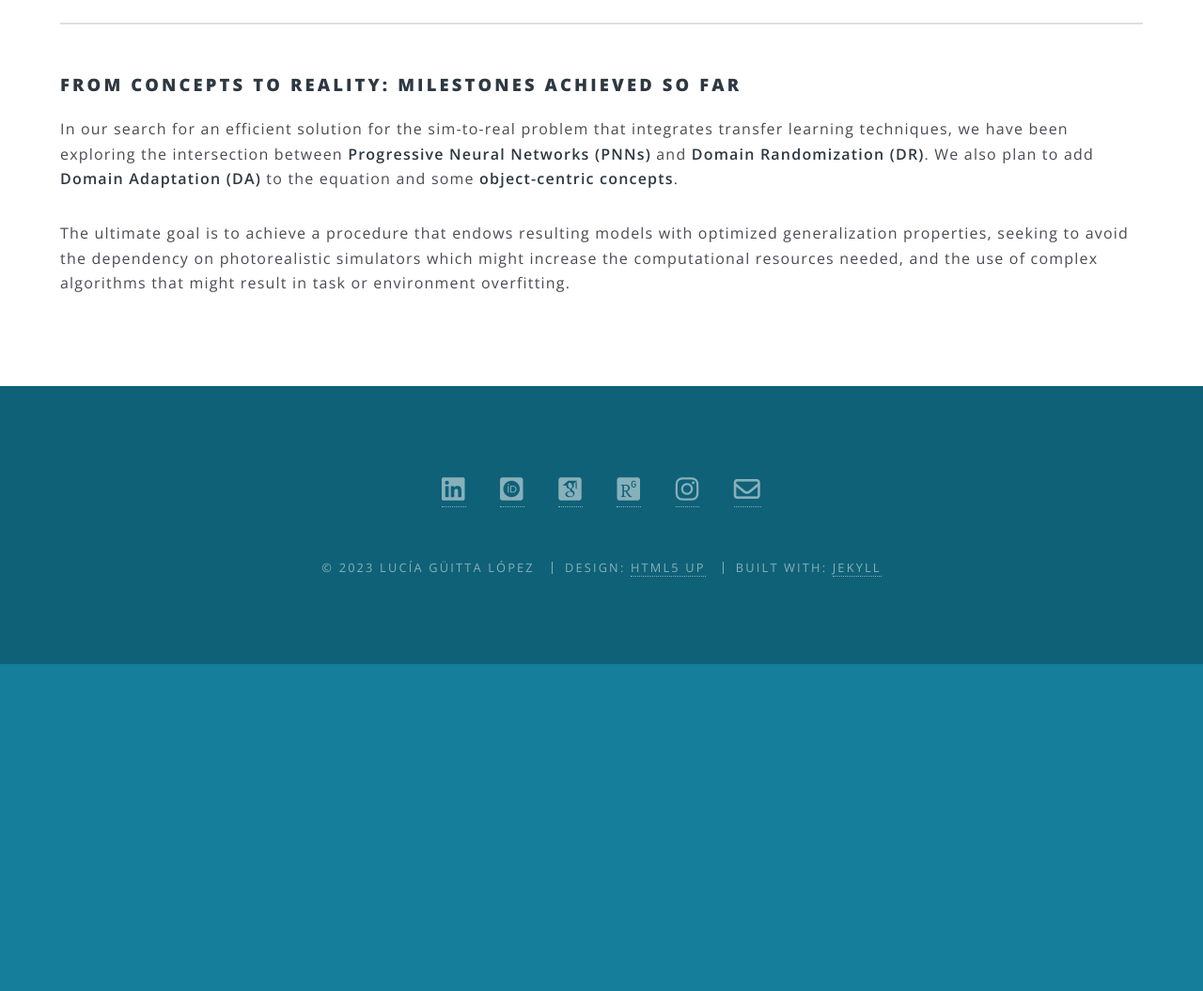
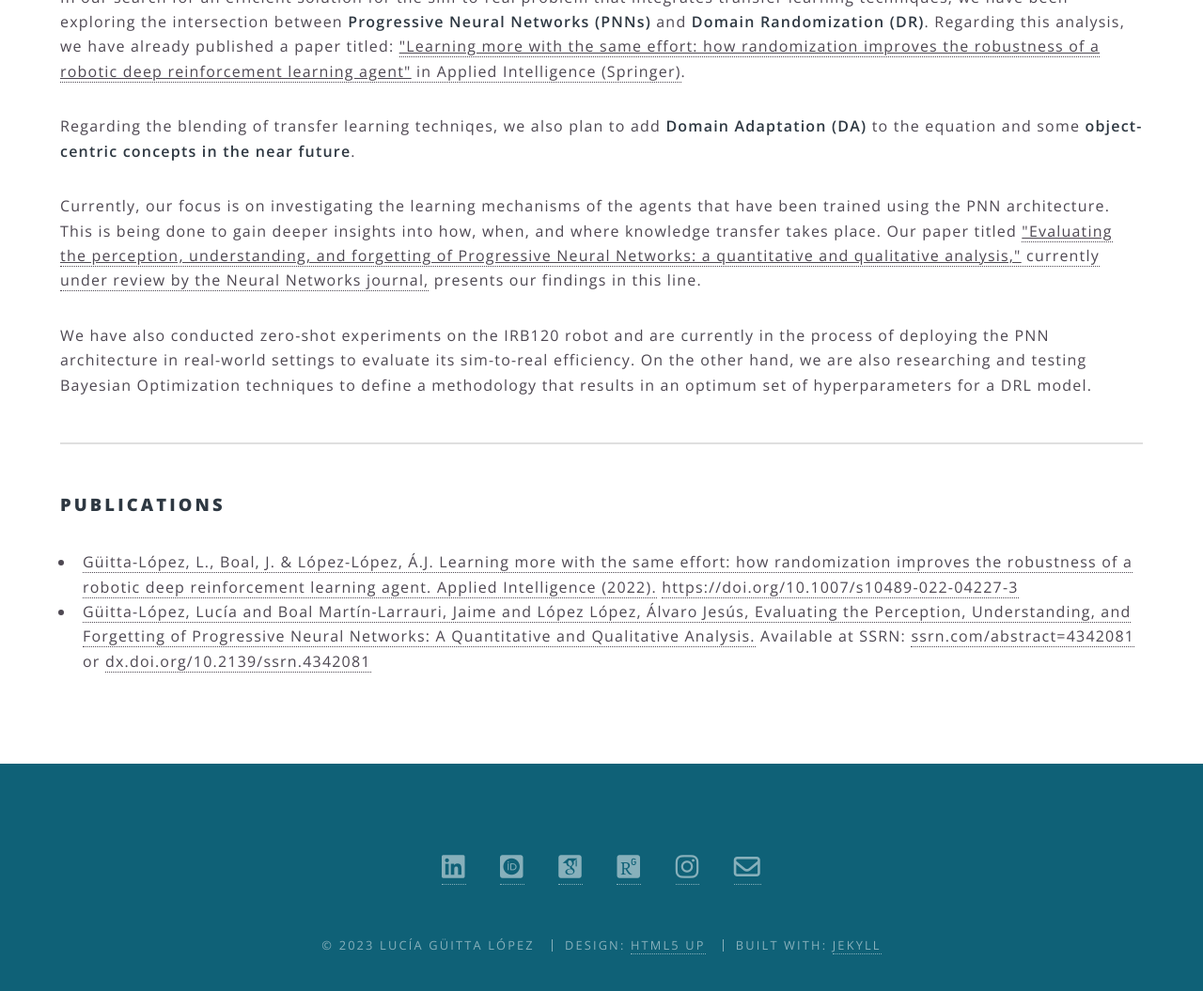
Before and after one commit to Lucia-Guitta/Lucia-Guitta.github.io, a Jekyll site: the page built from phdThesis.html, in a window 1280 px wide and 1400 px high, scrolled down 3536 px, cut to the strip 291-1346 px from the top of the window. Shown: the whole strip at 94% size. Built offline with Jekyll 4.4.1, drawn with Linux system fonts in a browser that asks for light colours; some web fonts are replaced; before the commit the page ends 4534 px from its top, so only the background shows below that; some of the changed text lies outside the part shown.

Commit message:
Add content

```diff
--- a/phdThesis.html
+++ b/phdThesis.html
@@ -34,13 +34,19 @@ title: Ph.D. thesis
     framed as <b>the search for an optimized pipeline to solve the sim-to-real problem</b>.
 </p>
 <p>
-<div class="image fit"><img src="images/pic_Thesis_1.png" alt="" height="300" /></div>
+<div class="image"><img src="images/pic_Thesis_1.png" alt="" /></div>
 </p>
+
 <hr />
 <h3>Ph.D. Thesis objectives and contributions</h3>
 <p>According to state-of-the-art transfer learning techniques, we argue that there is not a single technique that might
     tackle properly the problem, so the optimal sim-to-real solution should be an approach that integrates various
     methods to boost their strengths and compensate their weaknesses.
+</p>
+<p>
+    The ultimate goal is to achieve a procedure that endows resulting models with optimized generalization properties,
+    seeking to avoid the dependency on photorealistic simulators which might increase the computational resources
+    needed, and the use of complex algorithms that might result in task or environment overfitting.
 </p>
 <p>
     Hence the Ph.D. Thesis objectives and contributions might be sum-up as follows:
@@ -92,17 +98,52 @@ title: Ph.D. thesis
     develop a solution that is scalable and applicable in various industry problems.
 </p>
 <p>
-<div class="image fit"><img src="images/pic_RobotsEnv.png" alt="" /></div>
+<div class="image fit"><img src="images/pic_RobotsEnv.png" alt="" style="width: 70%;" /></div>
 </p>
+
 <hr />
 <h3>From concepts to reality: Milestones achieved so far</h3>
 <p>In our search for an efficient solution for the sim-to-real problem that integrates transfer learning techniques, we
     have been exploring the intersection between <b>Progressive Neural Networks (PNNs)</b> and <b>Domain Randomization
-        (DR)</b>. We also plan to add <b>Domain Adaptation (DA)</b> to the equation and some <b>object-centric
-        concepts</b>.
+        (DR)</b>. Regarding this analysis, we have already published a paper titled: <a target="_blank"
+        href="https://link.springer.com/article/10.1007/s10489-022-04227-3"><u>"Learning more with the same
+            effort: how randomization improves the robustness of a robotic deep reinforcement learning agent"</u> in
+        Applied Intelligence (Springer)</a>.
 </p>
 <p>
-    The ultimate goal is to achieve a procedure that endows resulting models with optimized generalization properties,
-    seeking to avoid the dependency on photorealistic simulators which might increase the computational resources
-    needed, and the use of complex algorithms that might result in task or environment overfitting.
+    Regarding the blending of transfer learning techniqes, we also plan to add <b>Domain Adaptation (DA)</b> to the
+    equation and some <b>object-centric concepts in the near future</b>.
 </p>
+<p>
+    Currently, our focus is on investigating the learning mechanisms of the agents that have been trained using the PNN
+    architecture. This is being done to gain deeper insights into how, when, and where knowledge transfer takes place.
+    Our paper titled <a target="_blank"
+        href="https://papers.ssrn.com/sol3/papers.cfm?abstract_id=4342081"><u>"Evaluating the perception, understanding,
+            and forgetting of Progressive Neural Networks: a quantitative and qualitative analysis,"</u> currently under
+        review by the Neural Networks journal,</a> presents our findings in this line.
+</p>
+<p>
+    We have also conducted zero-shot experiments on the IRB120 robot and are currently in the process of deploying the
+    PNN architecture in real-world settings to evaluate its sim-to-real efficiency.
+    On the other hand, we are also researching and testing Bayesian Optimization techniques to define a methodology that
+    results in an optimum set of hyperparameters for a DRL model.
+</p>
+
+<hr />
+<h3>Publications</h3>
+<p>
+<ul>
+    <li><a target="_blank" href="https://link.springer.com/article/10.1007/s10489-022-04227-3">Güitta-López, L., Boal,
+            J. & López-López, Á.J. Learning more with the same effort: how randomization improves
+            the robustness of a robotic deep reinforcement learning agent. Applied Intelligence (2022).</a>
+        <a target="_blank"
+            href="https://doi.org/10.1007/s10489-022-04227-3">https://doi.org/10.1007/s10489-022-04227-3</a>
+    </li>
+    <li><a target="_blank" href="https://papers.ssrn.com/sol3/papers.cfm?abstract_id=4342081">Güitta-López, Lucía and
+            Boal Martín-Larrauri, Jaime and López López, Álvaro Jesús, Evaluating the Perception,
+            Understanding, and Forgetting of Progressive Neural Networks: A Quantitative and Qualitative Analysis.</a>
+        Available at SSRN: <a target="_blank" href="https://ssrn.com/abstract=4342081">ssrn.com/abstract=4342081</a>
+        or <a target="_blank" href="http://dx.doi.org/10.2139/ssrn.4342081">dx.doi.org/10.2139/ssrn.4342081</a>
+    </li>
+</ul>
+</p>
```
Also changed, not shown: other parts of phdThesis.html (+2 -2 lines).
